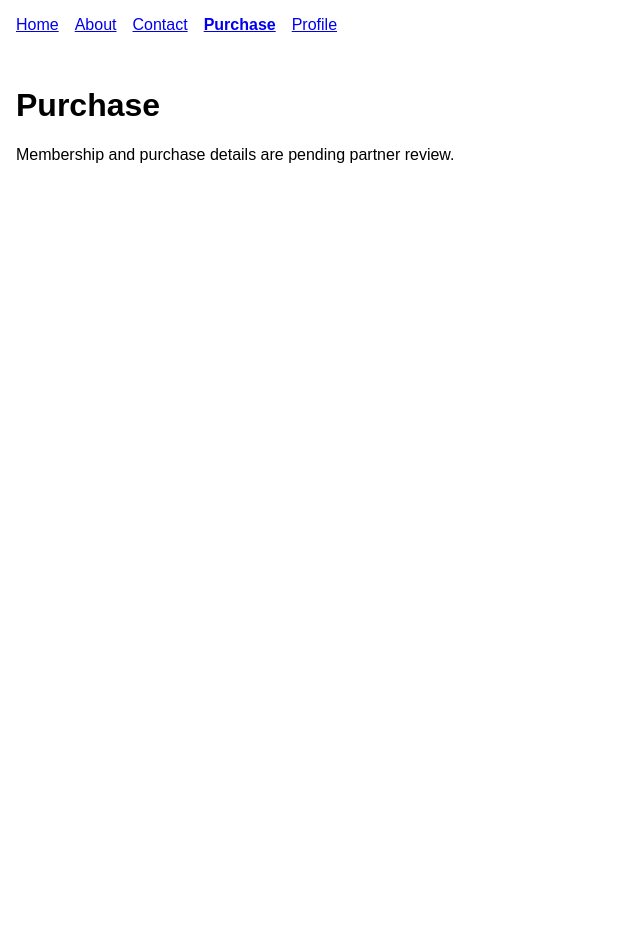
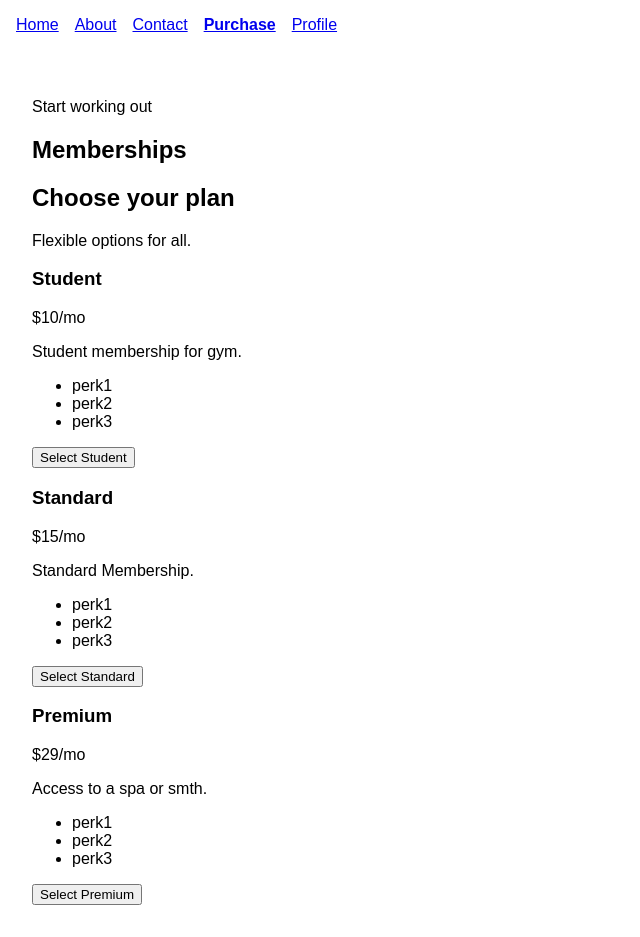
Before and after one commit to jaydonkc/h4i-calpoly-team7, a Next.js app: page /purchase in a window 1280 px wide. Shown: the whole page, without its empty margins (0-640 px from the left). Before the commit the page ends 800 px from the top, so only its background shows below. Built offline with nearby package versions, Linux system fonts and the light colour scheme.

Commit message:
feat: add placeholder membership page with css classes ready

```diff
--- a/src/app/purchase/page.tsx
+++ b/src/app/purchase/page.tsx
@@ -1,8 +1,60 @@
-export default function Purchase() {
+import "../globals.css";
+
+const tiers = [
+  {
+    name: "Student",
+    price: "$10/mo",
+    description: "Student membership for gym.",
+    perks: ["perk1", "perk2", "perk3"],
+  },
+  {
+    name: "Standard",
+    price: "$15/mo",
+    description: "Standard Membership.",
+    perks: ["perk1", "perk2", "perk3"],
+  },
+  {
+    name: "Premium",
+    price: "$29/mo",
+    description: "Access to a spa or smth.",
+    perks: ["perk1", "perk2", "perk3"],
+  },
+];
+
+export default function MembershipsPage() {
   return (
-    <>
-      <h1>Purchase</h1>
-      <p>Membership and purchase details are pending partner review.</p>
-    </>
+    <main>
+      <section>
+        <div className="membershipBanner">
+          <p>Start working out</p>
+          <h1>Memberships</h1>
+        </div>
+      </section>
+
+      <section>
+        <div className="planChoice">
+          <h2>Choose your plan</h2>
+          <p>Flexible options for all.</p>
+        </div>
+
+        <div className="planTier">
+          {tiers.map((tier) => (
+            <article key={tier.name}>
+              <h3 className="tierName">{tier.name}</h3>
+              <div className="tierPrice">{tier.price}</div>
+              <p className="tierDescription">{tier.description}</p>
+
+              <ul>
+                {tier.perks.map((perk, index) => (
+                  <li key={tier.name + index}>{perk}</li>
+                ))}
+              </ul>
+
+              <button className="tierButton">Select {tier.name}</button>
+            </article>
+          ))}
+        </div>
+      </section>
+    </main>
   );
 }
```
